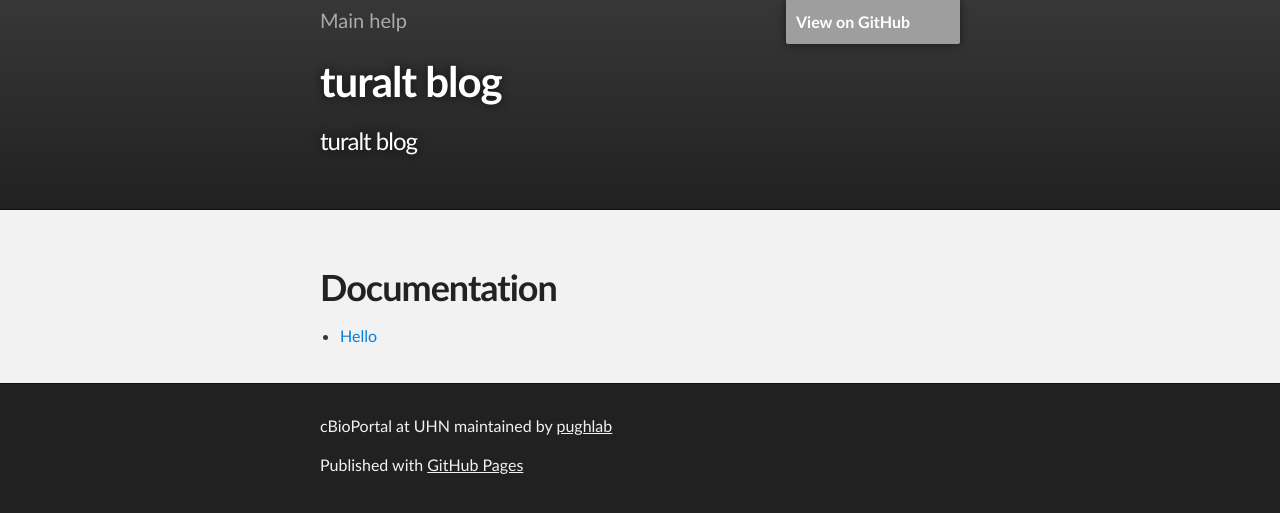
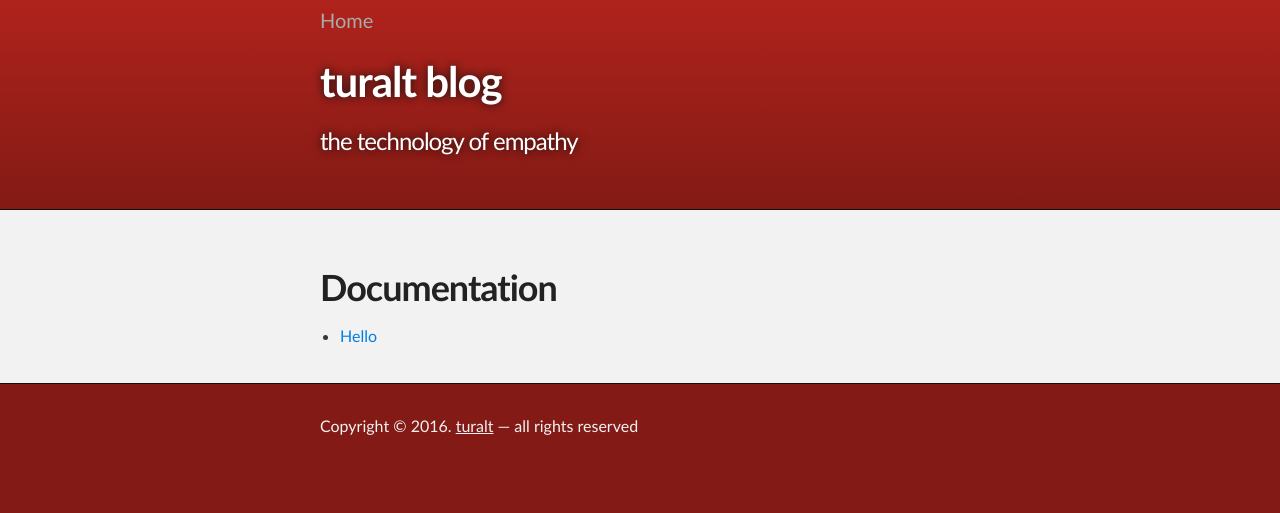
Before and after one commit to turalt/turalt.github.io, a Jekyll site: the page built from index.md, in a window 1280 px wide. Shown: the top 513 px of the page. Built offline with Jekyll 4.4.1, drawn with Linux system fonts in a browser that asks for light colours; grey boxes are pictures that could not be loaded.

Commit message:
Bunch of colour and style changes

```diff
--- a/_config.yml
+++ b/_config.yml
@@ -10,7 +10,7 @@ url: "http://turalt.github.io" # the base hostname & protocol for your site
 twitter_username: morungos
 github_username:  morungos
 name: 'turalt blog'
-tagline: 'turalt blog'
+tagline: 'the technology of empathy'
 
 # Build settings
 markdown: kramdown
--- a/_includes/footer.html
+++ b/_includes/footer.html
@@ -1,6 +1,5 @@
 <div id="footer_wrap" class="outer">
   <footer class="inner">
-    <p class="copyright">cBioPortal at UHN maintained by <a href="https://github.com/pughlab">pughlab</a></p>
-    <p>Published with <a href="https://pages.github.com">GitHub Pages</a></p>
+    <p class="copyright">Copyright &copy; 2016. <a href="https://turalt.com">turalt</a> &mdash; all rights reserved </p>
   </footer>
 </div>
--- a/_includes/header.html
+++ b/_includes/header.html
@@ -1,7 +1,6 @@
 <div id="header_wrap" class="outer">
     <header class="inner">
-      <div id="breadcrumbs_banner"><a href="{{ site.baseurl }}">Main help</a></div>
-      <a id="forkme_banner" href="https://github.com/pughlab/cbioportal-documentation">View on GitHub</a>
+      <div id="breadcrumbs_banner"><a href="{{ site.baseurl }}">Home</a></div>
 
       <h1 id="project_title">{{ site.name }}</h1>
       <h2 id="project_tagline">{{ site.tagline }}</h2>
--- a/_sass/_stylesheet.scss
+++ b/_sass/_stylesheet.scss
@@ -49,7 +49,7 @@ Theme Styles
 body {
   box-sizing: border-box;
   color:#373737;
-  background: #212121;
+  background: #831a15;
   font-size: 16px;
   font-family: 'Corbel', Calibri, Helvetica, Arial, sans-serif;
   line-height: 1.5;
@@ -269,21 +269,6 @@ Full-Width Styles
   margin: 0 auto;
 }
 
-#forkme_banner {
-  display: block;
-  position: absolute;
-  top:0;
-  right: 10px;
-  z-index: 10;
-  padding: 10px 50px 10px 10px;
-  color: #fff;
-  background: url('../images/blacktocat.png') #0090ff no-repeat 95% 50%;
-  font-weight: 700;
-  box-shadow: 0 0 10px rgba(0,0,0,.5);
-  border-bottom-left-radius: 2px;
-  border-bottom-right-radius: 2px;
-}
-
 #breadcrumbs_banner {
   display: block;
   position: absolute;
@@ -304,11 +289,11 @@ Full-Width Styles
 
 #header_wrap {
   background: #212121;
-  background: -moz-linear-gradient(top, #373737, #212121);
-  background: -webkit-linear-gradient(top, #373737, #212121);
-  background: -ms-linear-gradient(top, #373737, #212121);
-  background: -o-linear-gradient(top, #373737, #212121);
-  background: linear-gradient(top, #373737, #212121);
+  background: -moz-linear-gradient(top, #AF231C, #831a15);
+  background: -webkit-linear-gradient(top, #AF231C, #831a15);
+  background: -ms-linear-gradient(top, #AF231C, #831a15);
+  background: -o-linear-gradient(top, #AF231C, #831a15);
+  background: linear-gradient(top, #AF231C, #831a15);
 }
 
 #header_wrap .inner {
@@ -381,7 +366,7 @@ Full-Width Styles
 }
 
 #footer_wrap {
-  background: #212121;
+  background: #831a15;
 }
 
 /*******************************************************************************
```
Also changed, not shown: _posts/2016-08-08-hello.md (added, +12 -0 lines).
